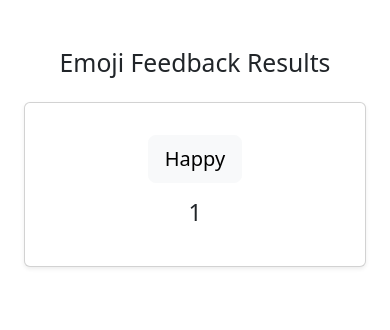
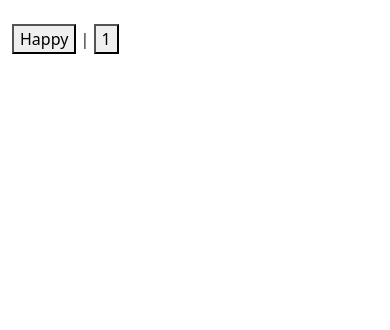
Before and after one commit to ka1antarBAB/Django-emoji-survey-project, a Django app: page /result/ in a window 390 px wide. Shown: the top 330 px of the page. Run offline with Django 5.2, Linux system fonts and the light colour scheme; a user stored in the database is signed in; tables that the repository leaves empty hold one stand-in row (values such as "Sample post"); some libraries are stand-ins or nearby versions.

Commit message:
clean the templates

```diff
--- a/survey/templates/survey_results.html
+++ b/survey/templates/survey_results.html
@@ -1,65 +1,12 @@
-{#{% extends '_Base.html' %}#}
-{#{% block title %}#}
-{#    emoji feedback result#}
-{#{% endblock title %}#}
-{##}
-{#{% block content %}#}
-{#    {% for feedback in feedbacks %}#}
-{#        <div>#}
-{#            <button>{{ feedback.emoji }}</button> |  <button>{{ feedback.count }}</button>#}
-{#        </div>#}
-{#        <br>#}
-{#    {% endfor %}#}
-{#{% endblock content %}#}
-
 {% extends '_Base.html' %}
 {% block title %}
-    Emoji Feedback Results
+    emoji feedback result
 {% endblock title %}
 
 {% block content %}
-    <div class="container mt-5">
-        <h2 class="text-center mb-4">Emoji Feedback Results</h2>
-        <div class="row">
-            {% for feedback in feedbacks %}
-                <div class="col-md-4 mb-3">
-                    <div class="feedback-card card shadow-sm p-3 mb-5 bg-white rounded">
-                        <div class="card-body text-center">
-                            <button class="btn btn-light btn-lg emoji-btn">
-                                {{ feedback.emoji }}
-                            </button>
-                            <h3 class="mt-3">{{ feedback.count }}</h3>
-                        </div>
-                    </div>
-                </div>
-            {% endfor %}
+    {% for feedback in feedbacks %}
+        <div>
+            <button>{{ feedback.emoji }}</button> |  <button>{{ feedback.count }}</button>
         </div>
-    </div>
+    {% endfor %}
 {% endblock content %}
-
-<!-- Include Bootstrap JS and dependencies -->
-<script src="https://code.jquery.com/jquery-3.5.1.slim.min.js"></script>
-<script src="https://cdn.jsdelivr.net/npm/@popperjs/core@2.9.3/dist/umd/popper.min.js"></script>
-<script src="https://stackpath.bootstrapcdn.com/bootstrap/4.5.2/js/bootstrap.min.js"></script>
-
-<style>
-    .feedback-card {
-        border: 1px solid #ddd;
-        border-radius: 10px;
-        overflow: hidden;
-    }
-    .emoji-btn {
-        font-size: 3rem; /* اندازه ایموجی */
-        border: none;
-        background-color: transparent;
-        cursor: default;
-        padding: 10px;
-        transition: transform 0.2s, background-color 0.2s;
-    }
-    .emoji-btn:hover {
-        transform: scale(1.2);
-    }
-    .card-body {
-        padding: 20px;
-    }
-</style>
```
Also changed, not shown: survey/templates/emoji_survey.html (+0 -15 lines).
